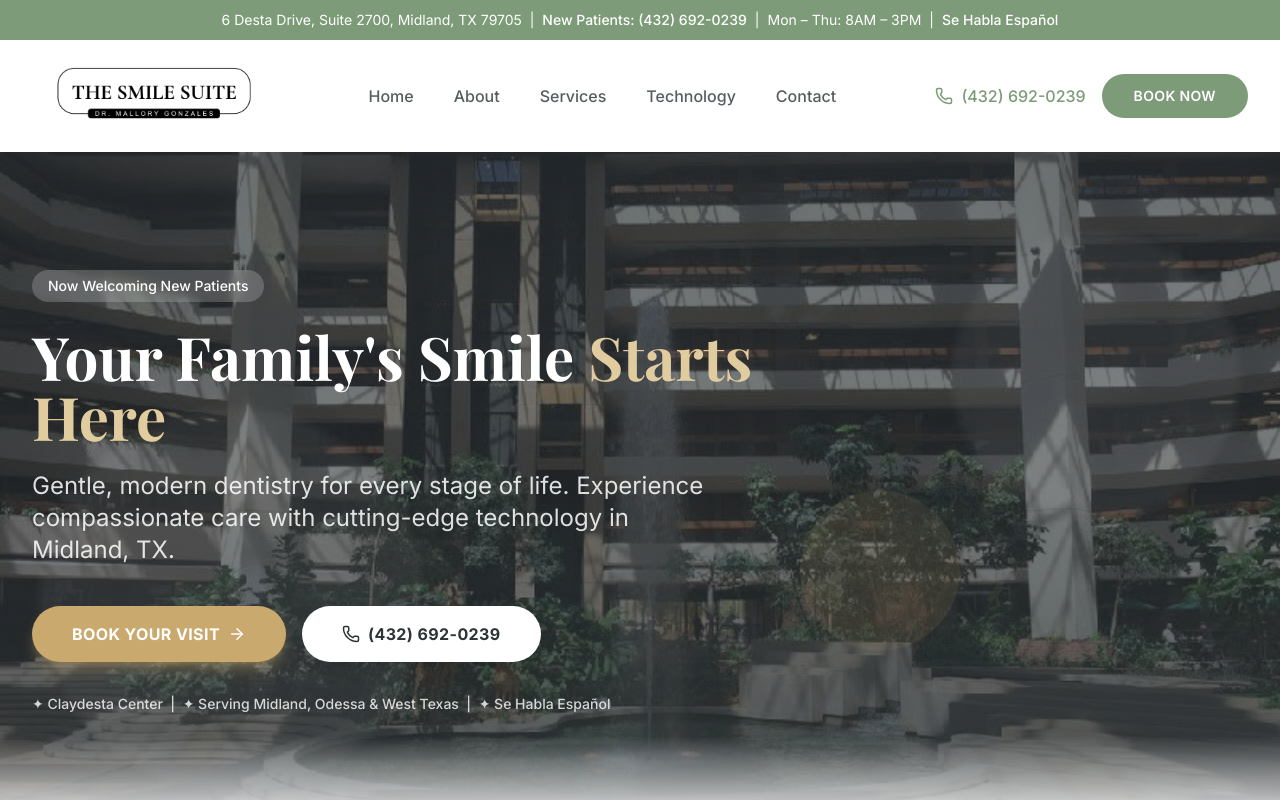
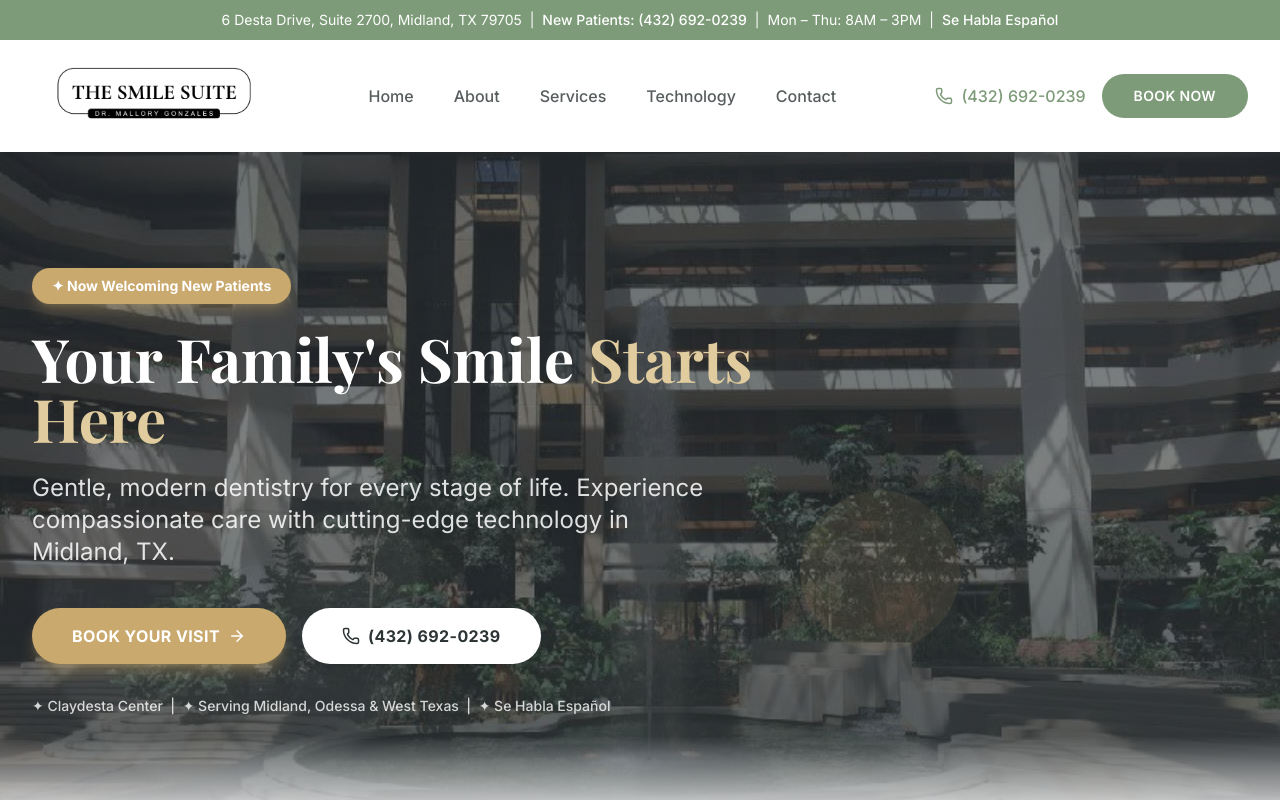
Before and after one commit to N0DEHQ/smile-suite, a Next.js app: page / in a window 1280 px wide. Shown: the top 800 px of the page. Built offline with nearby package versions, Linux system fonts and the light colour scheme; a web font is replaced by a local one.

Commit message:
fix low-contrast pill badges: solid gold bg with white text

```diff
--- a/src/app/page.tsx
+++ b/src/app/page.tsx
@@ -232,7 +232,7 @@ export default function Home() {
         <div className="absolute top-10 left-10 w-64 h-64 rounded-full bg-white/5" />
         <div className="absolute bottom-10 right-10 w-80 h-80 rounded-full bg-white/5" />
         <ScrollReveal className="relative text-center max-w-3xl mx-auto">
-          <span className="inline-block px-4 py-1.5 bg-gold/20 rounded-full text-gold-light text-sm font-medium mb-6">
+          <span className="inline-block px-5 py-2 bg-gold rounded-full text-white text-sm font-bold shadow-lg shadow-gold/30 mb-6">
             ✨ New Patient Special
           </span>
           <h2 className="font-playfair text-3xl sm:text-4xl lg:text-5xl font-bold text-white mb-6">
--- a/src/components/Hero.tsx
+++ b/src/components/Hero.tsx
@@ -34,8 +34,8 @@ export default function Hero() {
             animate={{ opacity: 1, y: 0 }}
             transition={{ duration: 0.8 }}
           >
-            <span className="inline-block px-4 py-1.5 bg-white/20 backdrop-blur-sm rounded-full text-white text-sm font-medium mb-6">
-              Now Welcoming New Patients
+            <span className="inline-block px-5 py-2 bg-gold rounded-full text-white text-sm font-bold shadow-lg shadow-gold/30 mb-6">
+              ✦ Now Welcoming New Patients
             </span>
           </motion.div>
 
```
